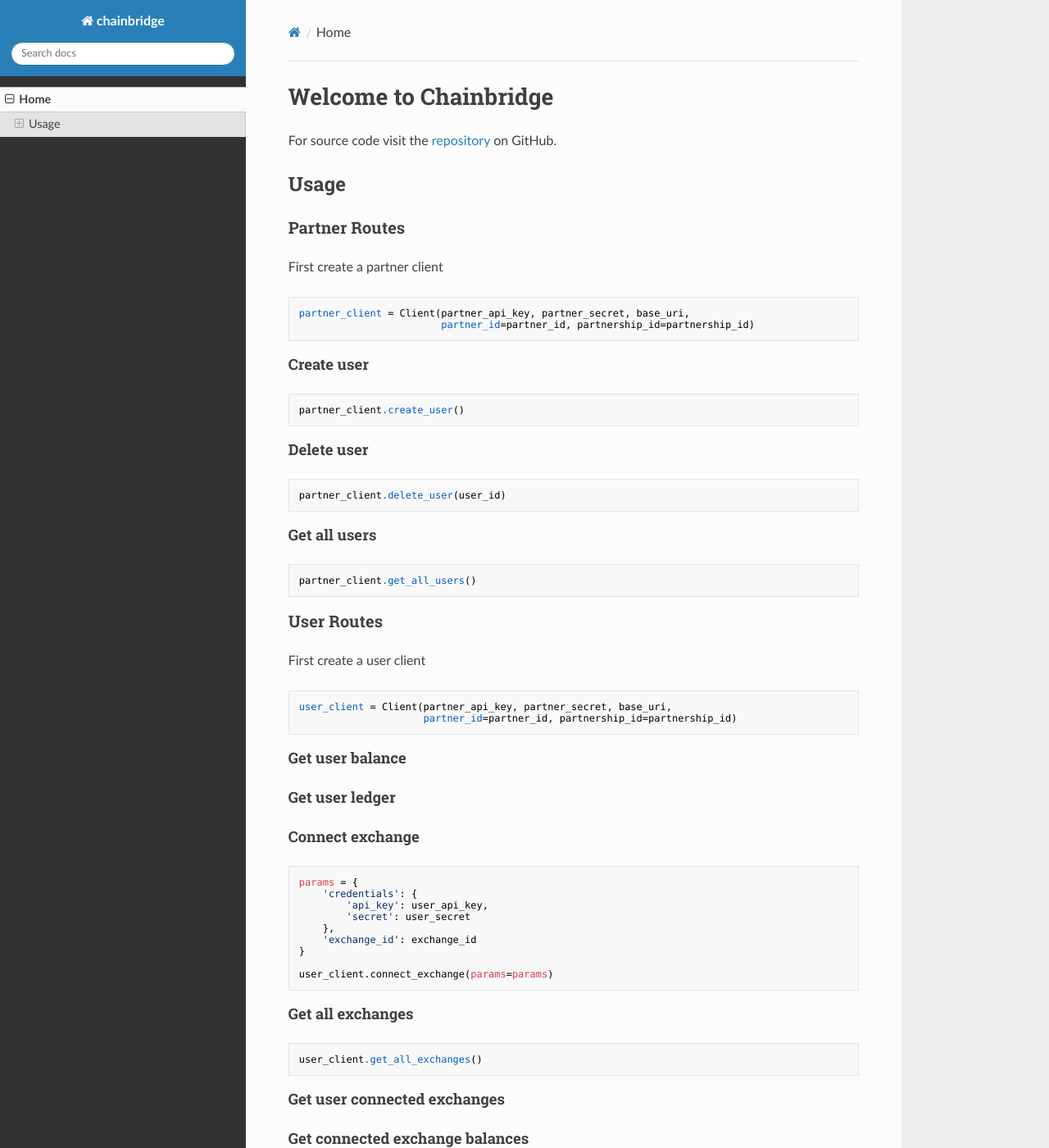
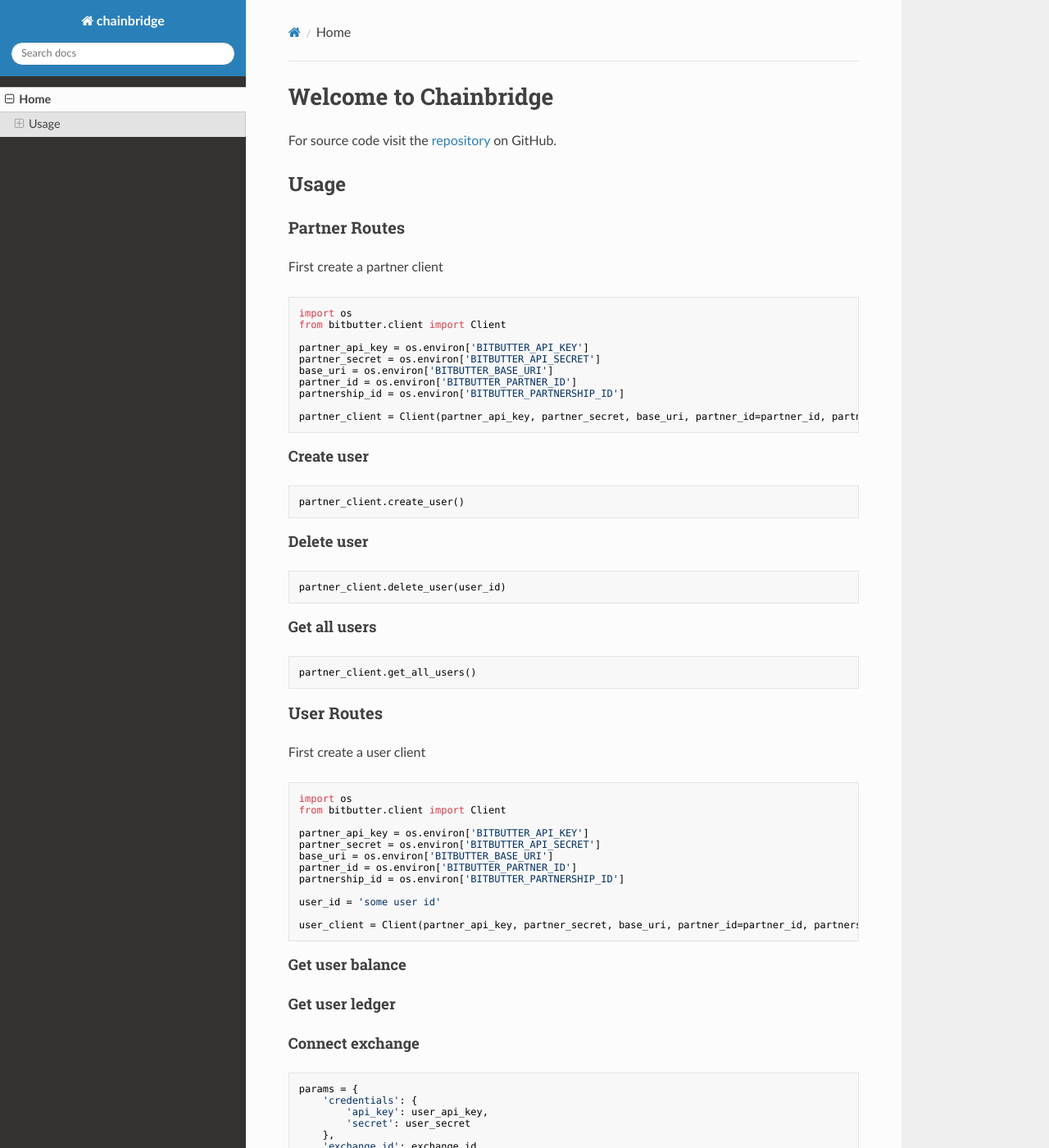
Before and after one commit to polyledger/bitbutter-python, an MkDocs documentation site: the page built from docs/index.md, in a window 1280 px wide and 1400 px high. Shown: the whole window at 82% size. Built offline with MkDocs 1.6.1, drawn with Linux system fonts in a browser that asks for light colours; nearby versions of some CDN libraries; old or Windows-style settings are respelled for this version of MkDocs; some of the changed text lies outside the part shown.

Commit message:
Add syntax highlighting and example of initializing Client for both partner and user routes

````diff
--- a/docs/index.md
+++ b/docs/index.md
@@ -8,26 +8,34 @@
 
 First create a partner client
 
-```
-partner_client = Client(partner_api_key, partner_secret, base_uri,
-                        partner_id=partner_id, partnership_id=partnership_id)
+```python
+import os
+from bitbutter.client import Client
+
+partner_api_key = os.environ['BITBUTTER_API_KEY']
+partner_secret = os.environ['BITBUTTER_API_SECRET']
+base_uri = os.environ['BITBUTTER_BASE_URI']
+partner_id = os.environ['BITBUTTER_PARTNER_ID']
+partnership_id = os.environ['BITBUTTER_PARTNERSHIP_ID']
+
+partner_client = Client(partner_api_key, partner_secret, base_uri, partner_id=partner_id, partnership_id=partnership_id)
 ```
 
 #### Create user
 
-```
+```python
 partner_client.create_user()
 ```
 
 #### Delete user
 
-```
+```python
 partner_client.delete_user(user_id)
 ```
 
 #### Get all users
 
-```
+```python
 partner_client.get_all_users()
 ```
 
@@ -35,9 +43,19 @@
 
 First create a user client
 
-```
-user_client = Client(partner_api_key, partner_secret, base_uri,
-                     partner_id=partner_id, partnership_id=partnership_id)
+```python
+import os
+from bitbutter.client import Client
+
+partner_api_key = os.environ['BITBUTTER_API_KEY']
+partner_secret = os.environ['BITBUTTER_API_SECRET']
+base_uri = os.environ['BITBUTTER_BASE_URI']
+partner_id = os.environ['BITBUTTER_PARTNER_ID']
+partnership_id = os.environ['BITBUTTER_PARTNERSHIP_ID']
+
+user_id = 'some user id'
+
+user_client = Client(partner_api_key, partner_secret, base_uri, partner_id=partner_id, partnership_id=partnership_id, user_id=user_id)
 ```
 
 #### Get user balance
@@ -46,7 +64,7 @@
 
 #### Connect exchange
 
-```
+```python
 params = {
     'credentials': {
         'api_key': user_api_key,
@@ -60,7 +78,7 @@
 
 #### Get all exchanges
 
-```
+```python
 user_client.get_all_exchanges()
 ```
 
````
